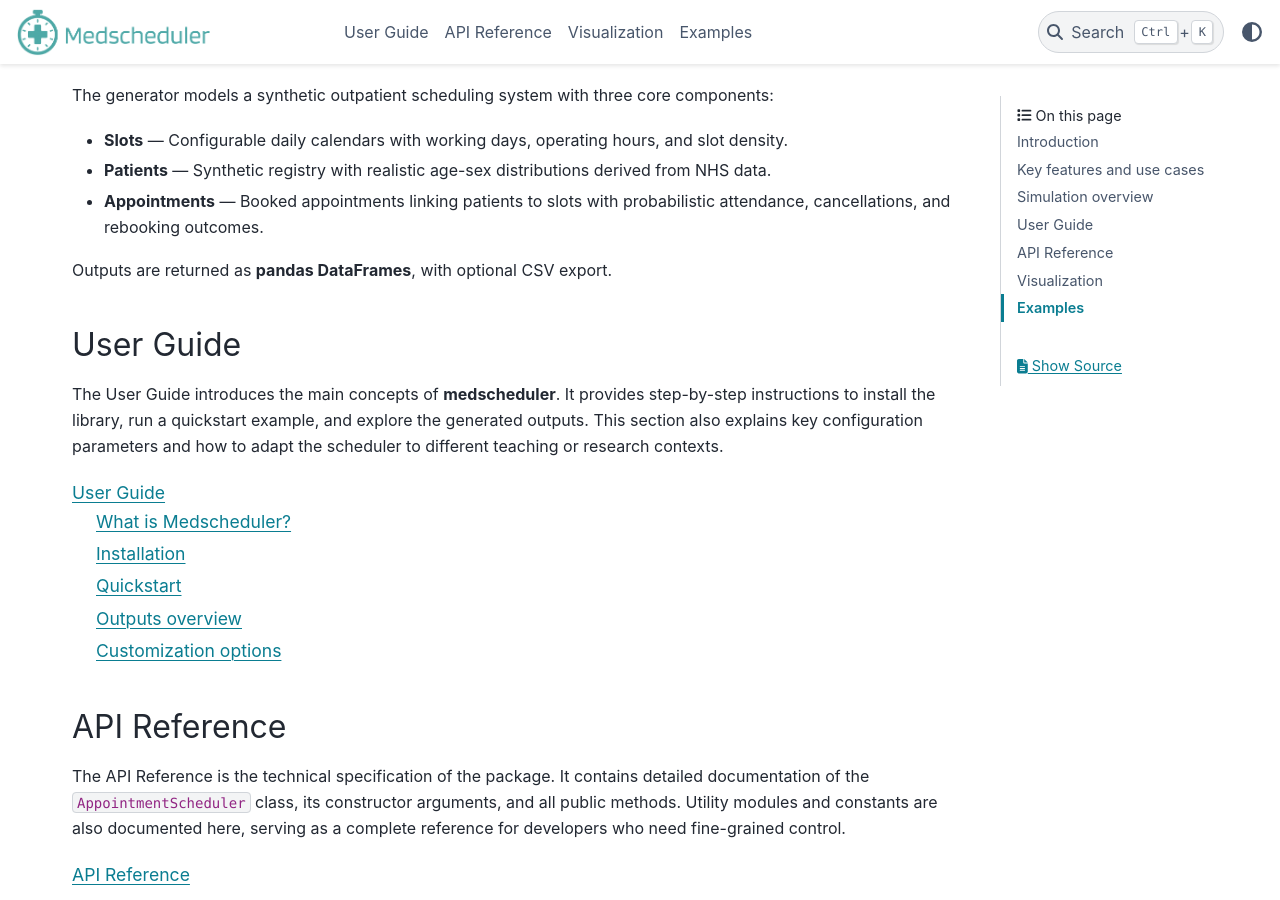
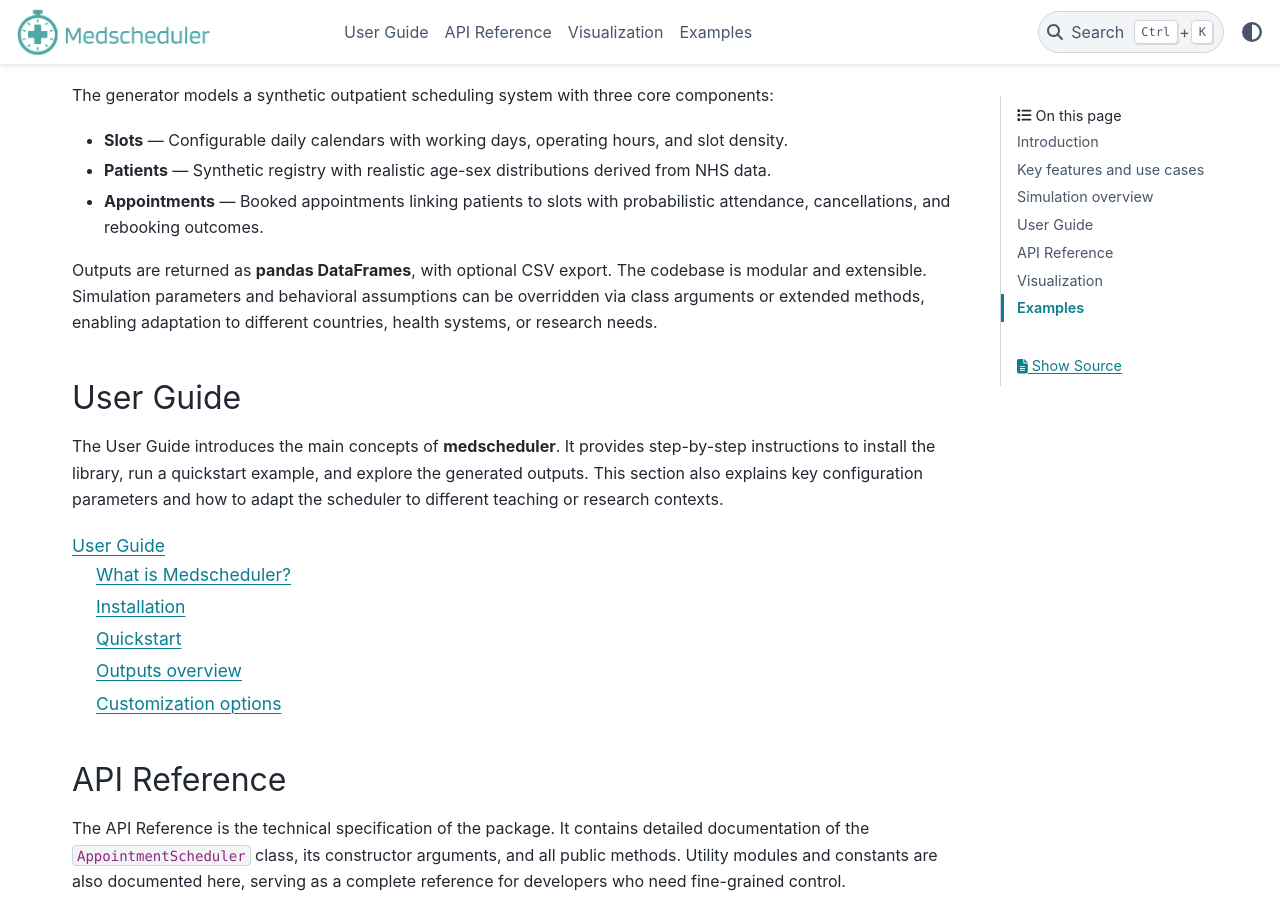
Before and after one commit to carogaltier/medscheduler, a Sphinx documentation site: the page built from docs/index.md, in a window 1280 px wide and 900 px high, scrolled down 978 px. Built offline with Sphinx 7.4.7 and the PyData theme 0.15.4, drawn with Linux system fonts in a browser that asks for light colours.

Commit message:
Update index.md

```diff
--- a/docs/index.md
+++ b/docs/index.md
@@ -11,6 +11,7 @@ Because most clinical records contain identifiable or sensitive information, res
 **Synthetic data** offer a practical solution. They are artificially generated datasets that reproduce the statistical structure of real-world data without including identifiable patient information.
 **Medscheduler** simulates outpatient appointment activity through a parameterized scheduler that reproduces plausible demographic distributions, booking behaviors, and attendance patterns.
 Default configurations are informed by **NHS England outpatient statistics** and peer-reviewed research on punctuality, rebooking, and visit frequency.
+
 
 ## Key features and use cases
 
@@ -32,6 +33,7 @@ The generator models a synthetic outpatient scheduling system with three core co
 - **Appointments** — Booked appointments linking patients to slots with probabilistic attendance, cancellations, and rebooking outcomes.
 
 Outputs are returned as **pandas DataFrames**, with optional CSV export.
+The codebase is modular and extensible. Simulation parameters and behavioral assumptions can be overridden via class arguments or extended methods, enabling adaptation to different countries, health systems, or research needs.
 
 
 
```
